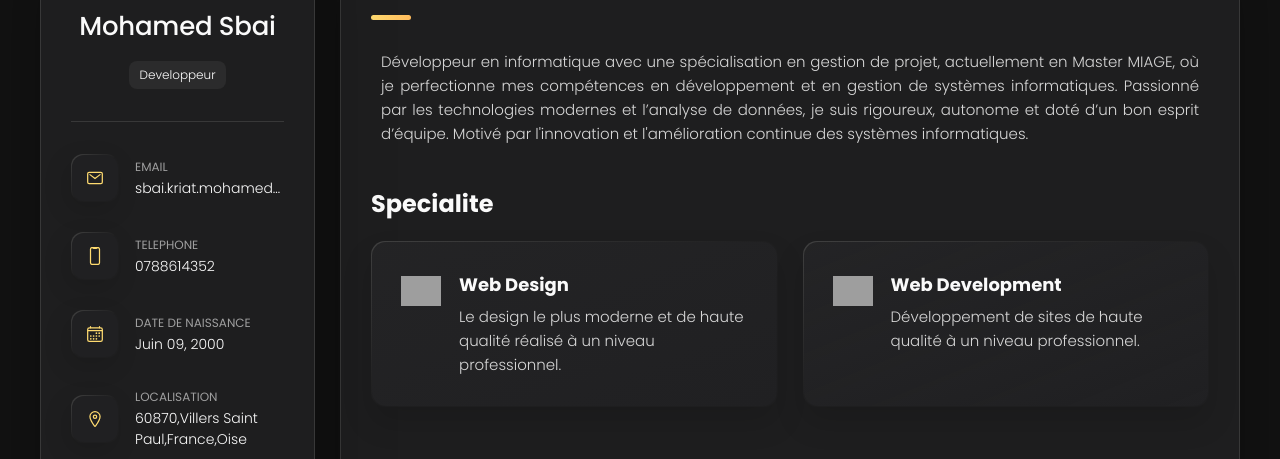
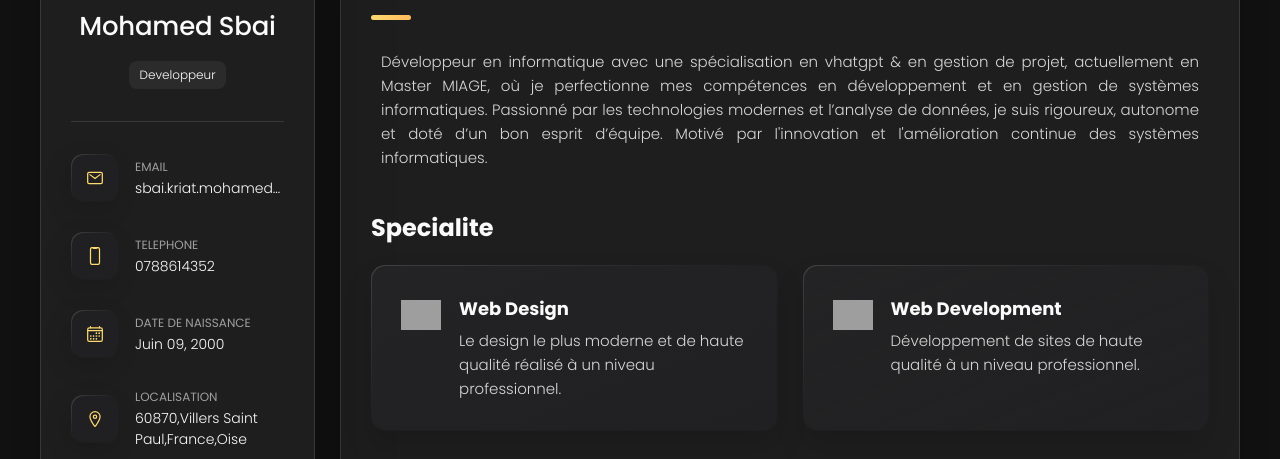
Before and after one commit to Mohamedsbai2000/portofolio, a plain HTML site: page index.html in a window 1280 px wide. Shown: the part 139-598 px from the top of the page. Drawn offline with nearby package versions, Linux system fonts and the light colour scheme; grey boxes are pictures that could not be loaded.

Commit message:
Update index.html

```diff
--- a/index.html
+++ b/index.html
@@ -105,7 +105,7 @@
                 </header>
 
                 <section class="about-text">
-                    <p>Développeur en informatique avec une spécialisation en gestion de
+                    <p>Développeur en informatique avec une spécialisation en vhatgpt & en gestion de
                         projet, actuellement en Master MIAGE, où je perfectionne mes
                         compétences en développement et en gestion de systèmes informatiques.
                         Passionné par les technologies modernes et l’analyse de données, je suis
```
